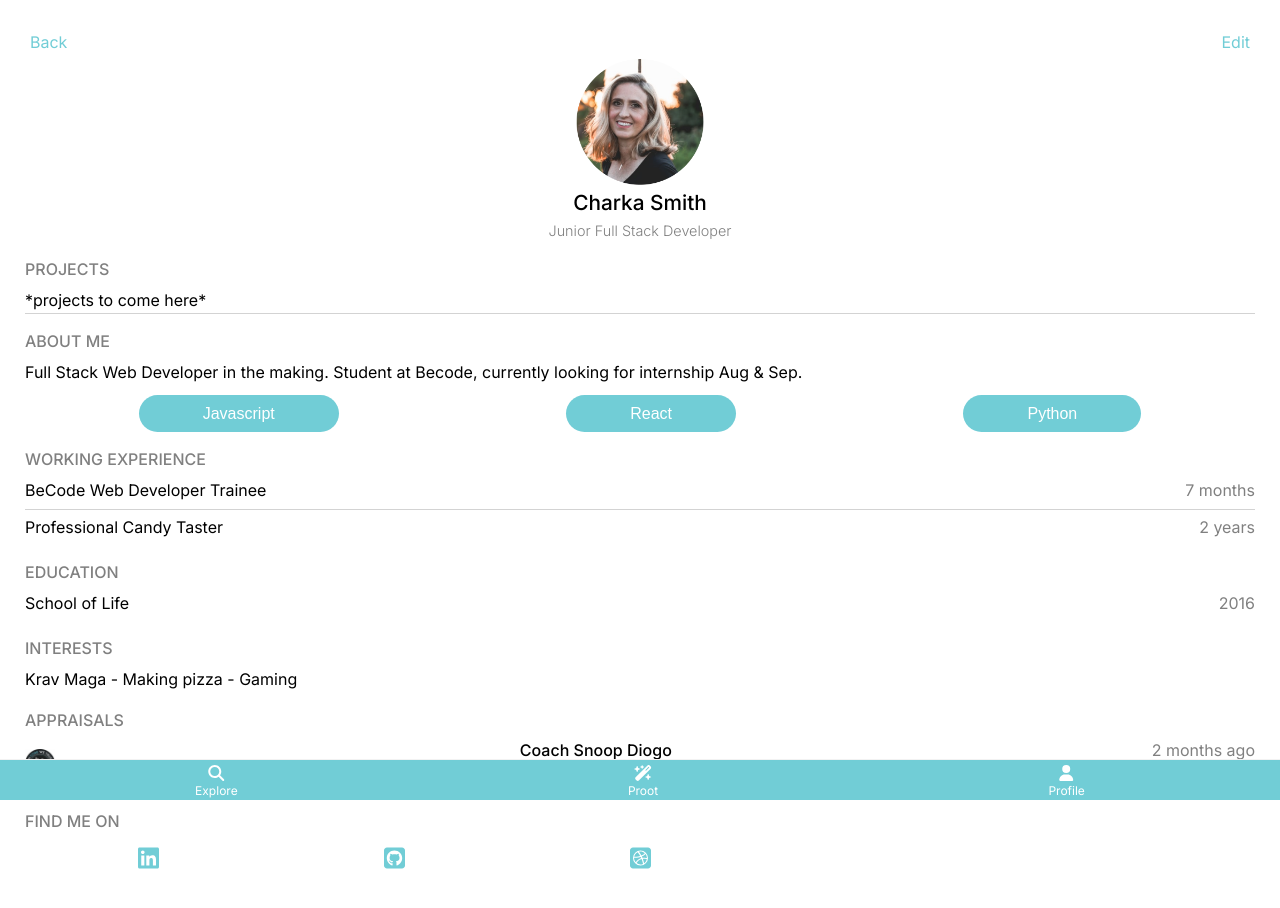
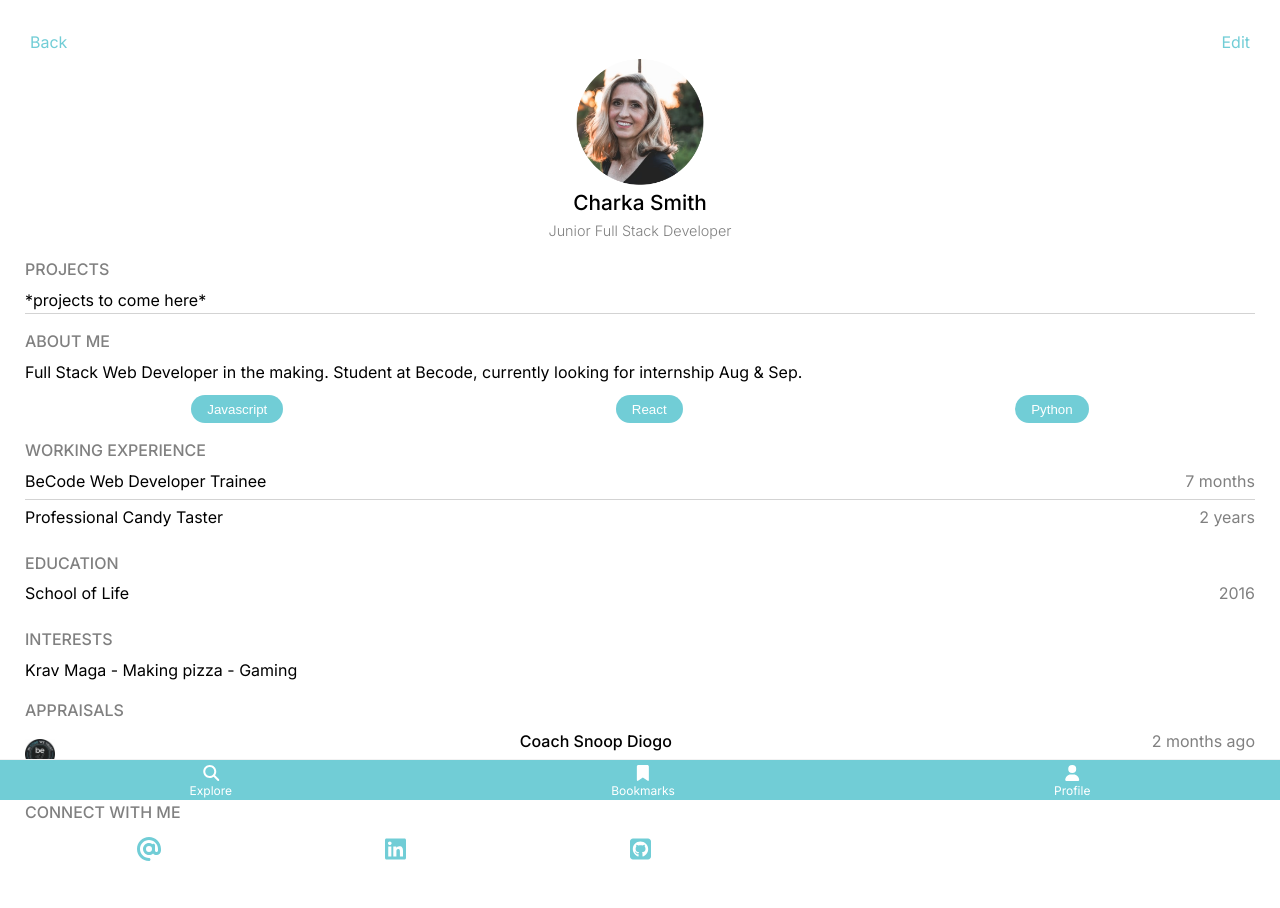
Before and after one commit to KaatWillems/bevisible, a React (Create React App) app: page /profile in a window 1280 px wide. Shown: the top 908 px of the page. Before the commit the page ends 878 px from the top, so only its background shows below. Built offline with nearby package versions, Linux system fonts and the light colour scheme.

Commit message:
changed navbar, fixed ddetailprofile, fixed tagss, added profiledata object

```diff
--- a/src/components/Detailprofilepage.js
+++ b/src/components/Detailprofilepage.js
@@ -5,7 +5,7 @@ import Backedit from './features/Backedit'
 import { FontAwesomeIcon } from '@fortawesome/react-fontawesome'
 import { faLinkedin } from '@fortawesome/free-brands-svg-icons'
 import { faGithubSquare } from '@fortawesome/free-brands-svg-icons'
-import { faDribbbleSquare } from '@fortawesome/free-brands-svg-icons'
+import { faAt } from '@fortawesome/free-solid-svg-icons'
 import Navbar from './features/Navbar'
 
 
@@ -36,7 +36,7 @@ function Detailprofilepage() {
 
               {/* change to tag component Charlotte: */}
               <div className='tagKaat-container'>
-                <button className='tagKaat'>Javascript</button> <button className='tagKaat'>React</button> <button className='tagKaat'>Python</button>
+                <button className='profile-tag'>Javascript</button> <button className='profile-tag'>React</button> <button className='profile-tag'>Python</button>
               </div>
           </div>
 
@@ -92,11 +92,12 @@ function Detailprofilepage() {
           </div>
 
           <div className='social-container'>
-            <h4 className='profilepage-title'>Find me on</h4>
+            <h4 className='profilepage-title'>Connect with me </h4>
             <div className='icon-wrapper'>
+                <div className='icon-kaat'><FontAwesomeIcon icon={ faAt }/></div>
                 <div className='icon-kaat'><FontAwesomeIcon icon={faLinkedin}/></div>
                 <div className='icon-kaat'><FontAwesomeIcon icon={faGithubSquare}/></div>
-                <div className='icon-kaat'><FontAwesomeIcon icon={faDribbbleSquare}/></div>
+
             </div>
 
 
--- a/src/components/Newprofile.js
+++ b/src/components/Newprofile.js
@@ -114,7 +114,7 @@ function Newprofile() {
             <div className='newprofile-smalltitle'>Find me on</div>
             <div className='input-container'>
 
-              <Inputfield placeholder="Add link to social media account"  className="newprofile-input" />
+              <Inputfield placeholder="Add your e-mail addresss"  className="newprofile-input" />
               <Inputfield placeholder="Add link to social media account"  className="newprofile-input" />
               <Inputfield placeholder="Add link to social media account"  className="newprofile-input" />
 
--- a/src/components/features/Navbar.js
+++ b/src/components/features/Navbar.js
@@ -2,7 +2,7 @@ import React from 'react'
 import { FontAwesomeIcon } from '@fortawesome/react-fontawesome'
 import { faSearch } from '@fortawesome/free-solid-svg-icons'
 import { faUser } from '@fortawesome/free-solid-svg-icons'
-import { faWandMagicSparkles } from '@fortawesome/free-solid-svg-icons'
+import { faBookmark } from '@fortawesome/free-solid-svg-icons'
 
 function Navbar() {
   return (
@@ -13,8 +13,8 @@ function Navbar() {
             <p className='text-icon-nav'>Explore</p>
             </div>
         <div className='navbar-icon proot-icon'>
-        <FontAwesomeIcon icon={faWandMagicSparkles} />
-        <p className='text-icon-nav'>Proot</p>
+        <FontAwesomeIcon icon={faBookmark} />
+        <p className='text-icon-nav'>Bookmarks</p>
         </div>
         <div className='navbar-icon profile-icon'>
         <FontAwesomeIcon icon={faUser} />
--- a/src/index.css
+++ b/src/index.css
@@ -286,14 +286,16 @@ button {
   border-radius: 30px;
   border:none;
   transition: .3s ease-out;
-  padding: 0.6rem 4rem;
+
   width: fit-content;
   background-color: var(--clr-blue);
   color:white;
-  font-size: 1rem;
+
   }
 
-
+ .profile-tag {
+   padding:0.4rem 1rem;
+ }
 
 /* ============================ 8. PAGES ============================ */
 
@@ -469,6 +471,7 @@ align-items: flex-start;
   width: 60%;
   display:flex;
   justify-content: space-around;
+  margin-bottom:50px;
 }
 
 .icon-kaat {
```
Also changed, not shown: src/components/profiledata.js (added, +53 -0 lines).
